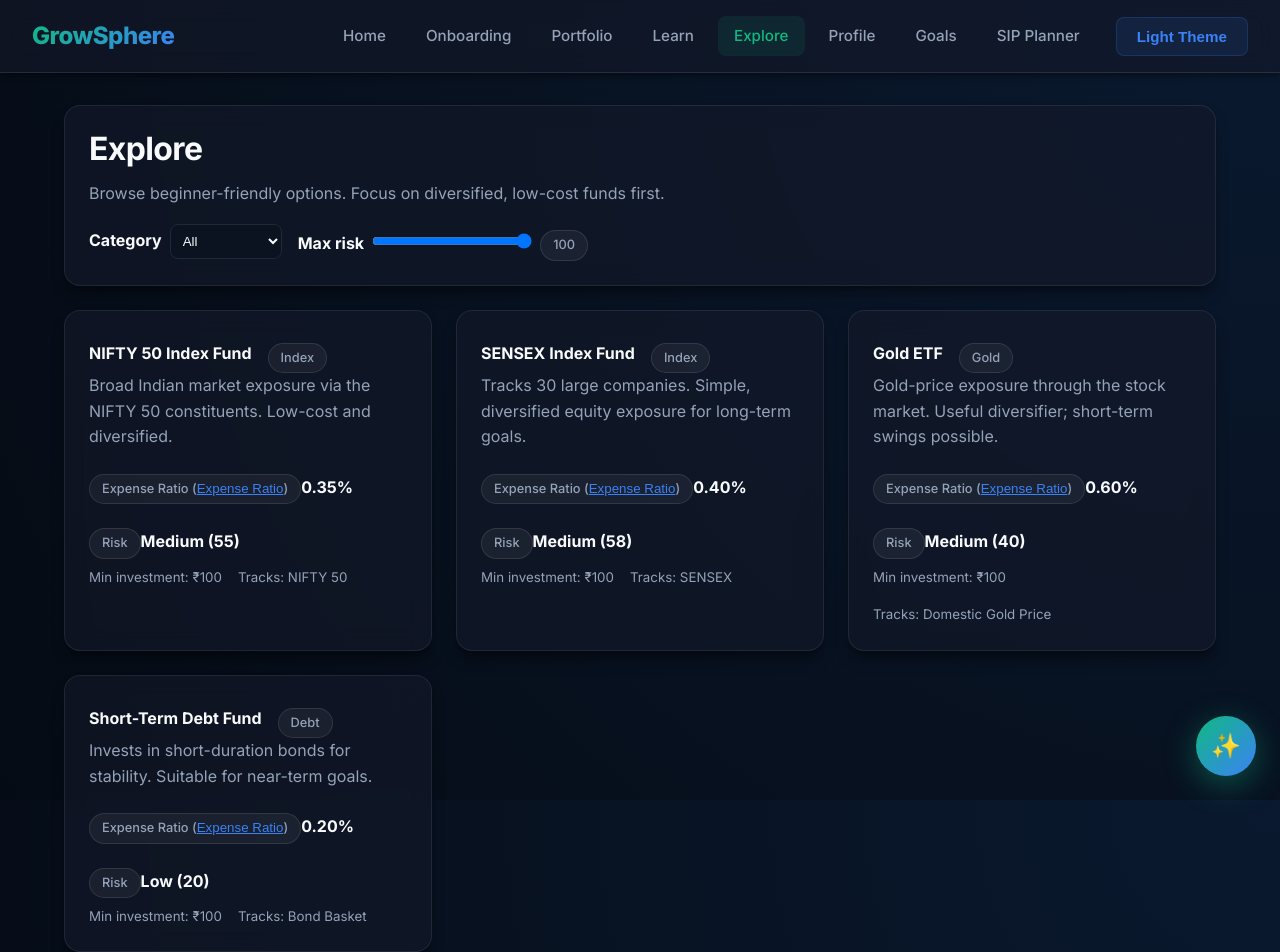
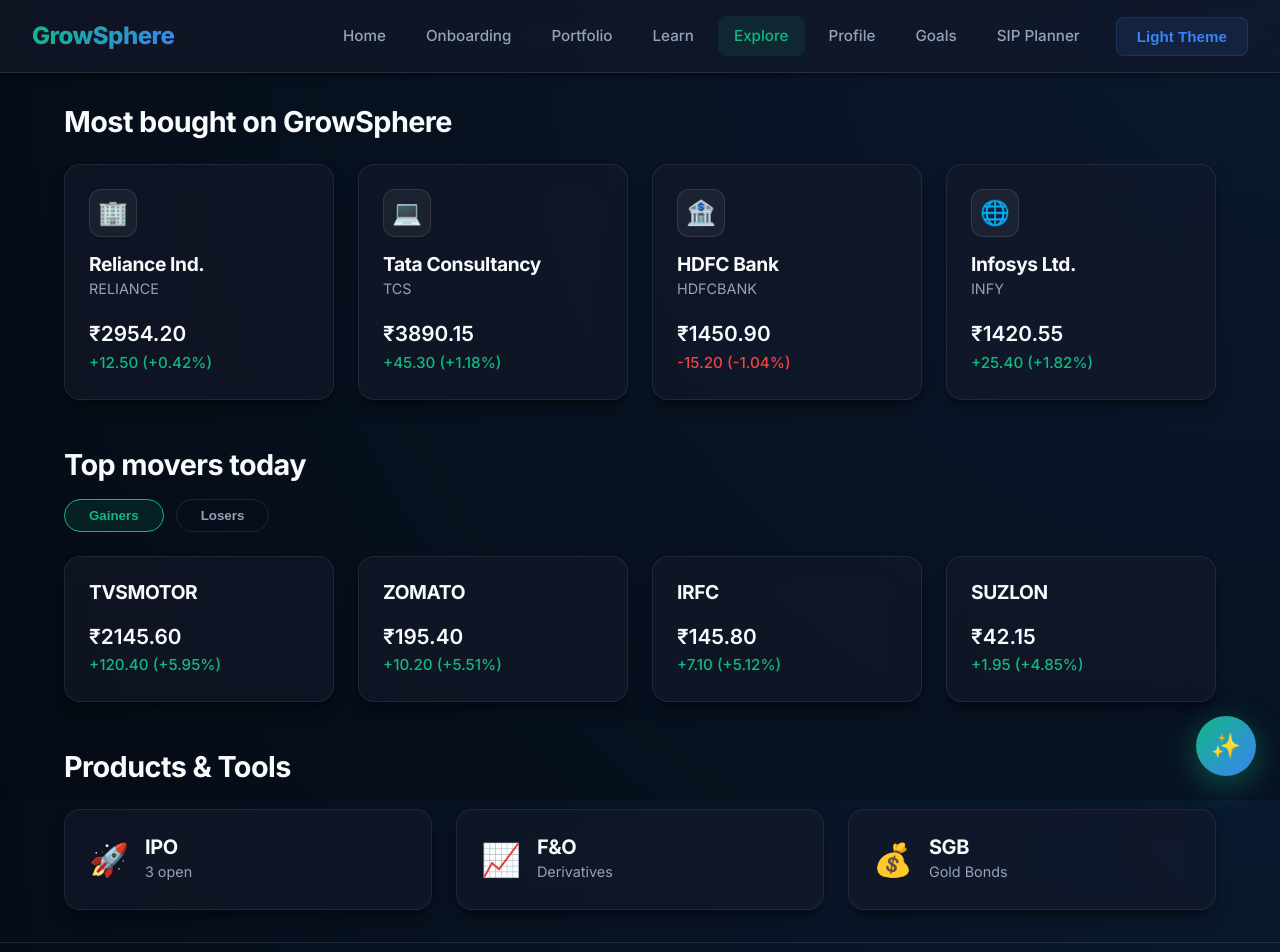
Before and after one commit to Askamar/Growsphere, a React (Vite) app: page /explore in a window 1280 px wide. Shown: the top 952 px of the page. Built offline with nearby package versions, Linux system fonts and the light colour scheme.

Commit message:
Redesign Explore page to match standard trading app layout

```diff
--- a/src/pages/Explore.tsx
+++ b/src/pages/Explore.tsx
@@ -1,116 +1,136 @@
-import { useMemo, useState } from 'react'
-import GlossaryTip from '../shared/GlossaryTip'
-import { demoFunds } from '../shared/mock'
+import { useState } from 'react'
 
-type Filter = {
-  category: 'all' | 'index' | 'gold' | 'debt'
-  maxRisk: number
-}
+const mostBought = [
+  { symbol: 'RELIANCE', name: 'Reliance Ind.', price: 2954.20, change: 12.50, pChange: 0.42, logo: '🏢' },
+  { symbol: 'TCS', name: 'Tata Consultancy', price: 3890.15, change: 45.30, pChange: 1.18, logo: '💻' },
+  { symbol: 'HDFCBANK', name: 'HDFC Bank', price: 1450.90, change: -15.20, pChange: -1.04, logo: '🏦' },
+  { symbol: 'INFY', name: 'Infosys Ltd.', price: 1420.55, change: 25.40, pChange: 1.82, logo: '🌐' },
+]
+
+const topGainers = [
+  { symbol: 'TVSMOTOR', price: 2145.60, change: 120.40, pChange: 5.95 },
+  { symbol: 'ZOMATO', price: 195.40, change: 10.20, pChange: 5.51 },
+  { symbol: 'IRFC', price: 145.80, change: 7.10, pChange: 5.12 },
+  { symbol: 'SUZLON', price: 42.15, change: 1.95, pChange: 4.85 },
+]
+
+const topLosers = [
+  { symbol: 'PAYTM', price: 410.20, change: -22.10, pChange: -5.11 },
+  { symbol: 'WIPRO', price: 480.90, change: -15.40, pChange: -3.10 },
+  { symbol: 'ITC', price: 425.50, change: -8.20, pChange: -1.89 },
+  { symbol: 'HINDUNILVR', price: 2240.10, change: -35.60, pChange: -1.56 },
+]
 
 export default function Explore() {
-  const [filter, setFilter] = useState<Filter>({ category: 'all', maxRisk: 100 })
+  const [moverTab, setMoverTab] = useState<'gainers' | 'losers'>('gainers')
 
-  const funds = useMemo(() => {
-    return demoFunds.filter((f) => {
-      const catOk = filter.category === 'all' ? true : f.category === filter.category
-      const riskOk = f.risk <= filter.maxRisk
-      return catOk && riskOk
-    })
-  }, [filter])
+  const activeMovers = moverTab === 'gainers' ? topGainers : topLosers
 
   return (
-    <div className="stack">
-      <section className="card">
-        <h2>Explore</h2>
-        <p className="muted">
-          Browse beginner-friendly options. Focus on diversified, low-cost funds first.
-        </p>
-        <div className="row">
-          <label>
-            <strong>Category</strong>
-            <select
-              value={filter.category}
-              onChange={(e) => setFilter({ ...filter, category: e.target.value as Filter['category'] })}
-              style={{ marginLeft: 8, padding: 8, borderRadius: 8, border: '1px solid #1f2937', background: '#0b1220', color: 'var(--text)' }}
-            >
-              <option value="all">All</option>
-              <option value="index">Index Funds</option>
-              <option value="gold">Gold ETFs</option>
-              <option value="debt">Debt Funds</option>
-            </select>
-          </label>
-          <label>
-            <strong>Max risk</strong>
-            <input
-              type="range"
-              min={0}
-              max={100}
-              value={filter.maxRisk}
-              onChange={(e) => setFilter({ ...filter, maxRisk: Number(e.target.value) })}
-              style={{ marginLeft: 8, width: 160 }}
-            />
-            <span className="tag" style={{ marginLeft: 8 }}>{filter.maxRisk}</span>
-          </label>
+    <div className="stack" style={{ gap: '48px' }}>
+
+      {/* 1. Most Bought Section */}
+      <section>
+        <h2 style={{ fontSize: '1.8rem', marginBottom: '24px' }}>Most bought on GrowSphere</h2>
+        <div className="grid cols-3" style={{ gridTemplateColumns: 'repeat(auto-fit, minmax(220px, 1fr))' }}>
+          {mostBought.map(stock => (
+            <div key={stock.symbol} className="card" style={{ padding: '24px', display: 'flex', flexDirection: 'column', gap: '16px' }}>
+              <div style={{ width: '48px', height: '48px', borderRadius: '12px', background: 'rgba(255,255,255,0.05)', display: 'flex', alignItems: 'center', justifyContent: 'center', fontSize: '1.5rem', border: '1px solid var(--glass-border)' }}>
+                {stock.logo}
+              </div>
+              <div>
+                <h3 style={{ margin: 0, fontSize: '1.2rem' }}>{stock.name}</h3>
+                <span className="muted" style={{ fontSize: '0.9rem' }}>{stock.symbol}</span>
+              </div>
+              <div style={{ marginTop: 'auto' }}>
+                <div style={{ fontSize: '1.3rem', fontWeight: 600 }}>₹{stock.price.toFixed(2)}</div>
+                <div style={{ color: stock.change >= 0 ? 'var(--success)' : 'var(--danger)', fontWeight: 500, fontSize: '0.95rem' }}>
+                  {stock.change >= 0 ? '+' : ''}{stock.change.toFixed(2)} ({stock.pChange >= 0 ? '+' : ''}{stock.pChange.toFixed(2)}%)
+                </div>
+              </div>
+            </div>
+          ))}
         </div>
       </section>
-      <section className="grid cols-3">
-        {funds.map((f) => (
-          <div key={f.id} className="card">
-            <div className="row">
-              <strong>{f.name}</strong>
-              <span className="tag">{labelForCategory(f.category)}</span>
-            </div>
-            <p className="muted">{f.summary}</p>
-            <div className="row">
-              <div>
-                <div className="tag">Expense Ratio (<GlossaryTip term="Expense Ratio">The annual fee as a percentage of your investment that the fund charges to operate. Lower is generally better for long-term returns.</GlossaryTip>)</div>
-                <strong>{(f.expenseRatio * 100).toFixed(2)}%</strong>
-              </div>
-              <div>
-                <div className="tag">Risk</div>
-                <strong className={riskClass(f.risk)}>{riskLabel(f.risk)} ({f.risk})</strong>
+
+      {/* 2. Top Movers Today */}
+      <section>
+        <h2 style={{ fontSize: '1.8rem', marginBottom: '16px' }}>Top movers today</h2>
+
+        <div className="row" style={{ marginBottom: '24px', gap: '12px' }}>
+          <button
+            onClick={() => setMoverTab('gainers')}
+            style={{
+              padding: '8px 24px',
+              borderRadius: '24px',
+              border: moverTab === 'gainers' ? '1px solid var(--success)' : '1px solid var(--glass-border)',
+              background: moverTab === 'gainers' ? 'rgba(16, 185, 129, 0.1)' : 'transparent',
+              color: moverTab === 'gainers' ? 'var(--success)' : 'var(--text-muted)',
+              cursor: 'pointer',
+              fontWeight: 600,
+              transition: 'all 0.2s'
+            }}
+          >
+            Gainers
+          </button>
+          <button
+            onClick={() => setMoverTab('losers')}
+            style={{
+              padding: '8px 24px',
+              borderRadius: '24px',
+              border: moverTab === 'losers' ? '1px solid var(--danger)' : '1px solid var(--glass-border)',
+              background: moverTab === 'losers' ? 'rgba(239, 68, 68, 0.1)' : 'transparent',
+              color: moverTab === 'losers' ? 'var(--danger)' : 'var(--text-muted)',
+              cursor: 'pointer',
+              fontWeight: 600,
+              transition: 'all 0.2s'
+            }}
+          >
+            Losers
+          </button>
+        </div>
+
+        <div className="grid cols-3" style={{ gridTemplateColumns: 'repeat(auto-fit, minmax(220px, 1fr))' }}>
+          {activeMovers.map(stock => (
+            <div key={stock.symbol} className="card" style={{ padding: '24px' }}>
+              <h3 style={{ margin: '0 0 16px 0', fontSize: '1.2rem' }}>{stock.symbol}</h3>
+              <div style={{ fontSize: '1.3rem', fontWeight: 600 }}>₹{stock.price.toFixed(2)}</div>
+              <div style={{ color: stock.change >= 0 ? 'var(--success)' : 'var(--danger)', fontWeight: 500, fontSize: '0.95rem' }}>
+                {stock.change >= 0 ? '+' : ''}{stock.change.toFixed(2)} ({stock.pChange >= 0 ? '+' : ''}{stock.pChange.toFixed(2)}%)
               </div>
             </div>
-            <div className="row" style={{ marginTop: 8 }}>
-              <small className="muted">Min investment: ₹{f.min}</small>
-              <small className="muted">Tracks: {f.tracks}</small>
+          ))}
+        </div>
+      </section>
+
+      {/* 3. Products & Tools Mock (To match Groww's layout) */}
+      <section>
+        <h2 style={{ fontSize: '1.8rem', marginBottom: '24px' }}>Products & Tools</h2>
+        <div className="grid cols-3" style={{ gridTemplateColumns: 'repeat(auto-fit, minmax(200px, 1fr))' }}>
+          <div className="card row" style={{ padding: '24px', cursor: 'pointer' }}>
+            <span style={{ fontSize: '2rem' }}>🚀</span>
+            <div>
+              <h3 style={{ margin: 0 }}>IPO</h3>
+              <span className="muted" style={{ fontSize: '0.9rem' }}>3 open</span>
             </div>
           </div>
-        ))}
-      </section>
-      <section className="card">
-        <div>
-          <GlossaryTip term="Index Fund">
-            A basket of stocks designed to match a market index (like NIFTY 50). It offers broad diversification and usually low fees. Suitable for long-term investing.
-          </GlossaryTip>
-          {' · '}
-          <GlossaryTip term="Debt Fund">
-            Invests mainly in bonds and money market instruments. Lower volatility than equities but returns may be modest. Useful for stability and short-term goals.
-          </GlossaryTip>
-          {' · '}
-          <GlossaryTip term="Gold ETF">
-            Allows investing in gold price movements via the stock market. Useful as a diversifier; prices can swing in the short term.
-          </GlossaryTip>
+          <div className="card row" style={{ padding: '24px', cursor: 'pointer' }}>
+            <span style={{ fontSize: '2rem' }}>📈</span>
+            <div>
+              <h3 style={{ margin: 0 }}>F&O</h3>
+              <span className="muted" style={{ fontSize: '0.9rem' }}>Derivatives</span>
+            </div>
+          </div>
+          <div className="card row" style={{ padding: '24px', cursor: 'pointer' }}>
+            <span style={{ fontSize: '2rem' }}>💰</span>
+            <div>
+              <h3 style={{ margin: 0 }}>SGB</h3>
+              <span className="muted" style={{ fontSize: '0.9rem' }}>Gold Bonds</span>
+            </div>
+          </div>
         </div>
       </section>
+
     </div>
   )
 }
-
-function labelForCategory(cat: 'index' | 'gold' | 'debt') {
-  if (cat === 'index') return 'Index'
-  if (cat === 'gold') return 'Gold'
-  return 'Debt'
-}
-
-function riskLabel(risk: number) {
-  if (risk < 33) return 'Low'
-  if (risk < 66) return 'Medium'
-  return 'High'
-}
-
-function riskClass(risk: number) {
-  if (risk < 33) return ''
-  if (risk < 66) return ''
-  return 'danger'
-}
```
